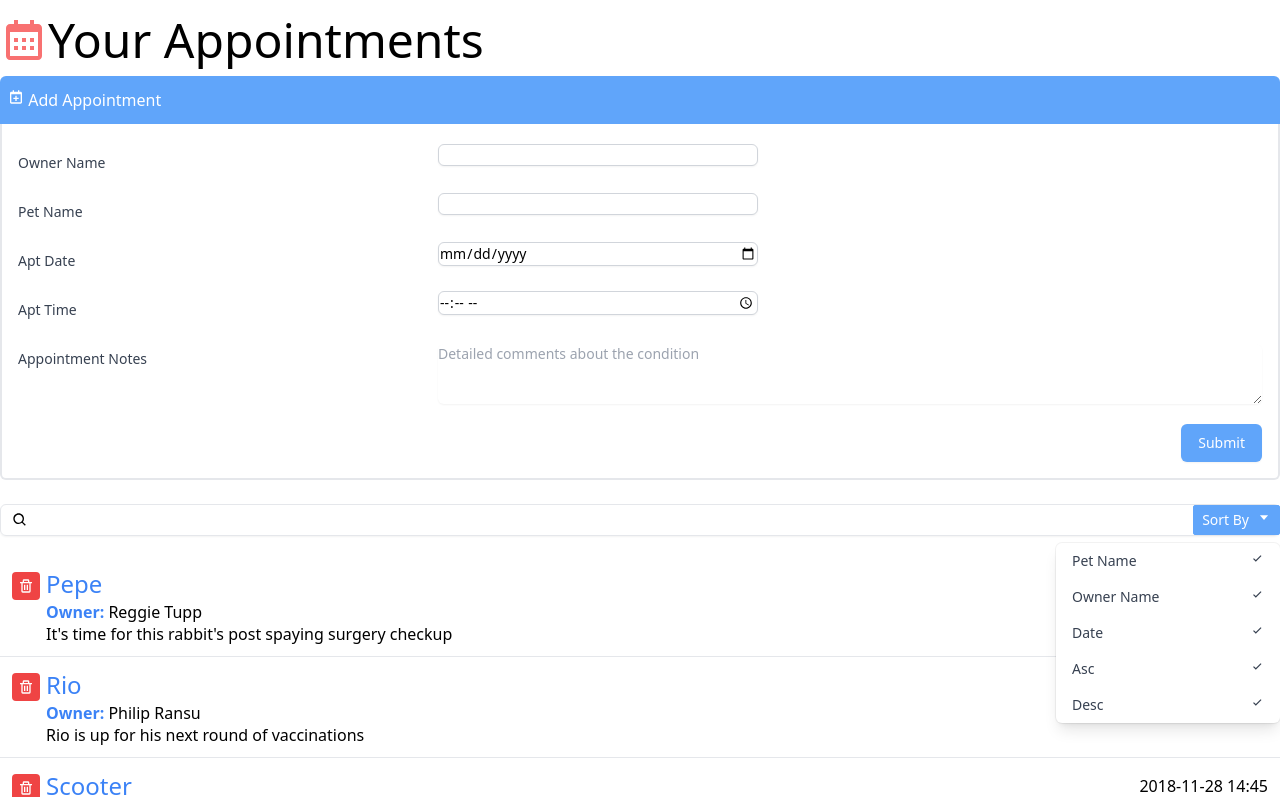
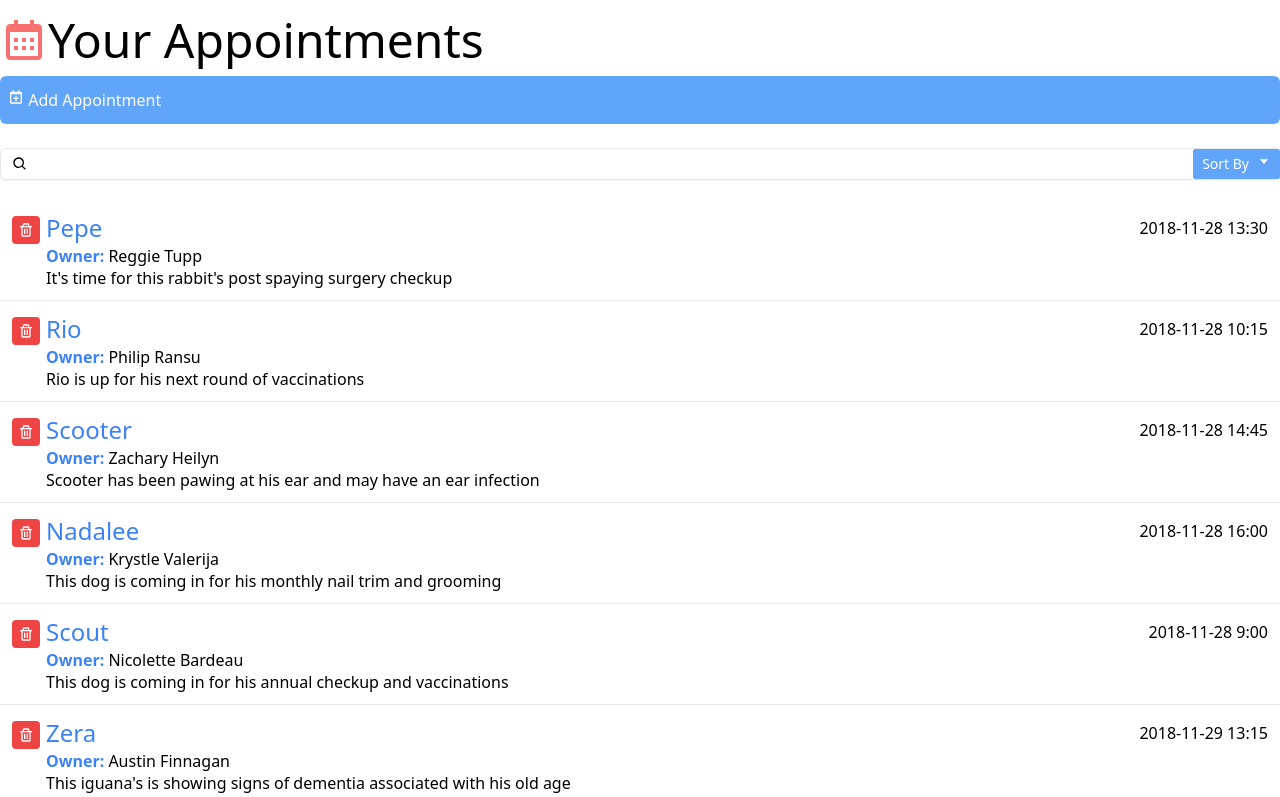
Before and after one commit to wlowrimore/react_interface, a React (Create React App) app: page / in a window 1280 px wide. Shown: the top 797 px of the page. Built offline with nearby package versions, Linux system fonts and the light colour scheme.

Commit message:
relocates data to public folder and implements useState, useEffect, and useCallback to properly 'fetch' the data

```diff
--- a/src/App.js
+++ b/src/App.js
@@ -1,10 +1,25 @@
+import { useState, useEffect, useCallback } from 'react';
 import { BiCalendar } from 'react-icons/bi';
 import Search from './components/Search';
 import AddAppointment from './components/AddAppointment';
-import appointmentList from './data.json';
 import AppointmentInfo from './components/AppointmentInfo';
 
 function App() {
+
+  const [appointmentList, setAppointmentList] = useState([]);
+
+  const fetchData = useCallback(() => {
+    fetch('./data.json')
+      .then(response => response.json())
+      .then(data => {
+        setAppointmentList(data)
+      });
+  }, [])
+
+  useEffect(() => {
+    fetchData()
+  },[fetchData])
+
   return (
     <div className="App container mx-auto mt-4 font-thin">
       <h1 className='text-5xl mb-3'>
--- a/src/components/AddAppointment.js
+++ b/src/components/AddAppointment.js
@@ -1,11 +1,19 @@
+import { useState } from 'react';
 import { BiCalendarPlus } from 'react-icons/bi';
 
 const AddAppointment = () => {
+  const [toggleForm, setToggleForm] = useState(false);
+
   return (
     <div>
-      <button className="bg-blue-400 text-white px-2 py-3 w-full text-left rounded-t-md">
+      <button
+        onClick={() => { setToggleForm(!toggleForm) }}
+        className={ `bg-blue-400 text-white px-2 py-3 w-full text-left rounded-t-md
+                    ${toggleForm ? 'rounded-t-md' : 'rounded-md'}` }>
         <div><BiCalendarPlus className="inline-block align-text-top" />  Add Appointment</div>
       </button>
+        {
+          toggleForm &&
           <div className="border-r-2 border-b-2 border-l-2 border-light-blue-500 rounded-b-md pl-4 pr-4 pb-4">
             <div className="sm:grid sm:grid-cols-3 sm:gap-4 sm:items-start  sm:pt-5">
               <label htmlFor="ownerName" className="block text-sm font-medium text-gray-700 sm:mt-px sm:pt-2">
@@ -66,6 +74,7 @@ const AddAppointment = () => {
               </div>
             </div>
           </div>
+        }
     </div>
   )
 }
--- a/src/components/Search.js
+++ b/src/components/Search.js
@@ -1,7 +1,10 @@
-import React from 'react'
+import { useState } from 'react'
 import { BiCaretDown, BiCheck, BiSearch } from 'react-icons/bi'
 
-const DropDown = () => {
+const DropDown = ({ toggle }) => {
+  if (!toggle) {
+    return null;
+  }
   return (
     <div className='origin-top-right absolute right-0 mt-2 w-56 rounded-md shadow-lg bg-white ring-1 ring-black ring-opacity-5'>
       <div
@@ -24,6 +27,8 @@ const DropDown = () => {
 }
 
 const Search = () => {
+  const [toggleSort, setToggleSort] = useState(false);
+
   return (
     <div className='py-5'>
       <div className='mt-1 relative rounded-md shadow-sm'>
@@ -37,10 +42,11 @@ const Search = () => {
         <div className='absolute inset-y-0 right-0 flex items-center'>
           <div>
             <button type='button'
-                    className='justify-center inline-flex px-2 py-1 rounded-sm bg-blue-400 border border-blue-400 text-sm text-white font-normal'>
+                    onClick={() => { setToggleSort(!toggleSort) }}
+                    className='justify-center inline-flex px-2 py-1 rounded-sm bg-blue-400 border border-blue-400 hover:bg-blue-500  hover:border-blue-500 text-sm text-white font-normal'>
                     Sort By <BiCaretDown className='ml-2' />
             </button>
-            <DropDown />
+            <DropDown toggle={toggleSort} />
           </div>
         </div>
       </div>
```
Also changed, not shown: public/data.json (renamed from src/data.json). Lines whose indentation alone changed are shown as unchanged.
